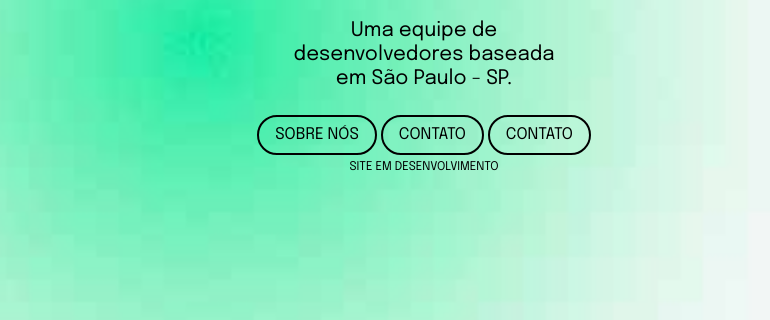
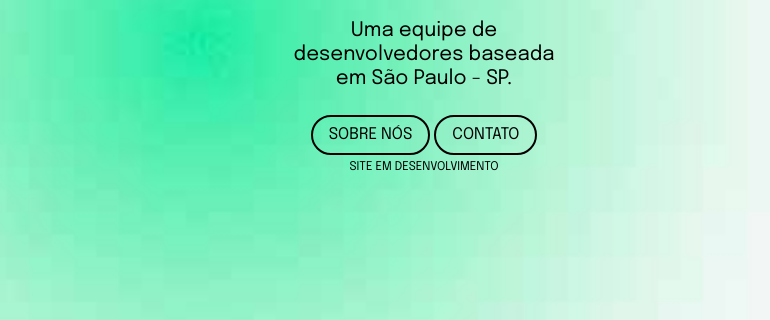
Before and after one commit to maduradodev/madurado-weblanding, a plain HTML site: page index.html in a window 1280 px wide. Shown: the part 327-647 px from the top of the page, 510-1280 px from the left. Drawn offline with Linux system fonts and the light colour scheme.

Commit message:
Update index.html
Removi o botão extra de contato.

```diff
--- a/index.html
+++ b/index.html
@@ -98,10 +98,6 @@
                             <button class="button is-normal is-responsive">CONTATO</button>
                         </a>
 
-                        <a href="contact.html" class="transition">
-                            <button class="button is-normal is-responsive">CONTATO</button>
-                        </a>
-
                         <p class="label is-size-7" style="font-weight:400;">SITE EM DESENVOLVIMENTO</p>
 
 
```
